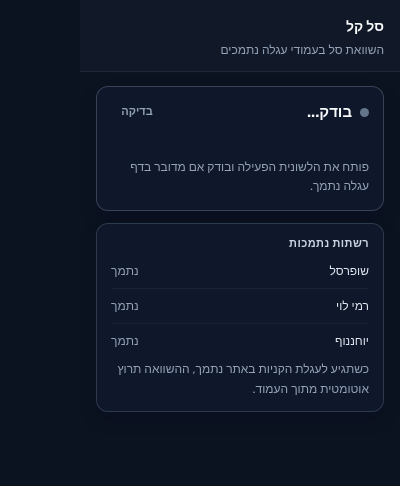
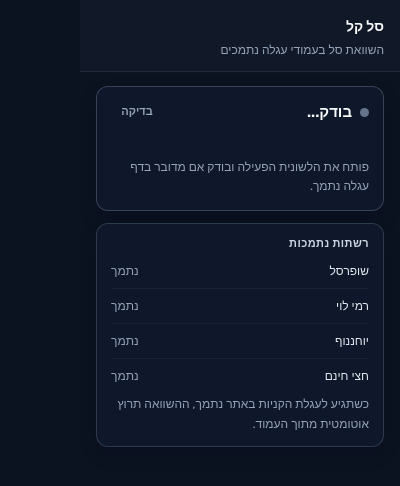
Before and after one commit to elaysason/supermarket-comparison, a browser extension: page extension/popup.html in a window 400 px wide. Drawn offline with Linux system fonts and the light colour scheme.

Commit message:
updated pop chain list to be dynamic

```diff
--- a/extension/popup.html
+++ b/extension/popup.html
@@ -204,6 +204,11 @@
       color: #94a3b8;
       font-size: 12px;
     }
+
+    .store-item-active .store-status {
+      color: #fbbf24;
+      font-weight: 600;
+    }
   </style>
 </head>
 <body>
@@ -226,11 +231,7 @@
 
     <section class="support-card">
       <div class="section-title">רשתות נתמכות</div>
-      <ul class="store-list">
-        <li class="store-item"><span class="store-name">שופרסל</span><span class="store-status">נתמך</span></li>
-        <li class="store-item"><span class="store-name">רמי לוי</span><span class="store-status">נתמך</span></li>
-        <li class="store-item"><span class="store-name">יוחננוף</span><span class="store-status">נתמך</span></li>
-      </ul>
+      <ul id="store-list" class="store-list"></ul>
       <p class="hint-text">כשתגיע לעגלת הקניות באתר נתמך, ההשוואה תרוץ אוטומטית מתוך העמוד.</p>
     </section>
   </main>
--- a/extension/popup.js
+++ b/extension/popup.js
@@ -21,7 +21,23 @@ const CHAIN_NAMES = {
   "hazi-hinam.co.il": "חצי חינם",
 };
 
+function renderSupportedChains(activeDomain) {
+  const ul = document.getElementById("store-list");
+  if (!ul) return;
+  ul.innerHTML = SUPPORTED_DOMAINS.map((domain) => {
+    const name = CHAIN_NAMES[domain] || domain;
+    const isActive = domain === activeDomain;
+    const status = isActive ? "פעיל" : "נתמך";
+    const itemClass = isActive ? "store-item store-item-active" : "store-item";
+    return `<li class="${itemClass}"><span class="store-name">${name}</span><span class="store-status">${status}</span></li>`;
+  }).join("");
+}
+
 async function init() {
+  // Render the supported-chains list immediately so it stays populated even if
+  // the tab query below throws.
+  renderSupportedChains(null);
+
   const card = document.getElementById("status-card");
   const dot = document.getElementById("status-dot");
   const text = document.getElementById("status-text");
@@ -57,6 +73,10 @@ async function init() {
     const hostname = url.hostname;
 
     const matchedDomain = SUPPORTED_DOMAINS.find((d) => hostname.includes(d));
+
+    // Re-render the supported list now that we know the active chain so we can
+    // mark it פעיל.
+    renderSupportedChains(matchedDomain);
 
     if (!matchedDomain) {
       setStatus({
```
